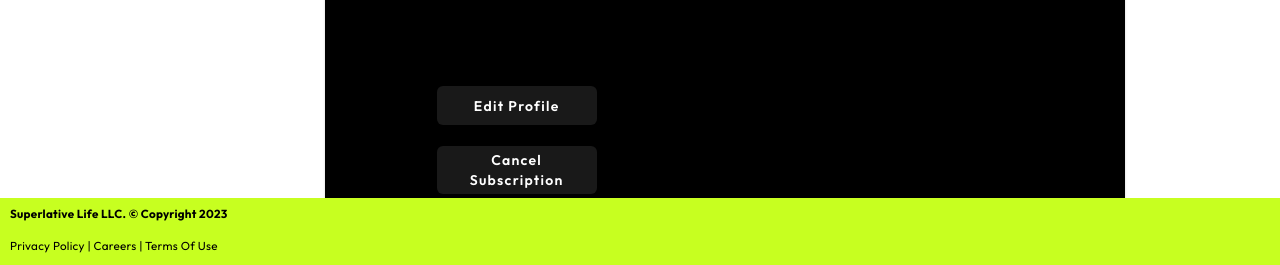
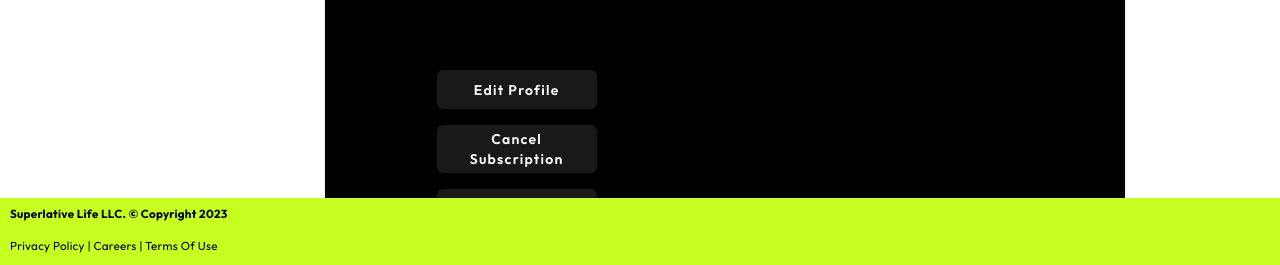
Before and after one commit to goodonone/celebrity-health-fitness-video-subscription, an Angular app in the folder finalProject/: page /profile/1 in a window 1280 px wide. Shown: the part 682-947 px from the top of the page. Built offline with nearby package versions, Linux system fonts and the light colour scheme; no server answers; sample sign-in values are in the browser's storage.

Commit message:
Modifications to profile page

```diff
--- a/finalProject/src/app/app.module.ts
+++ b/finalProject/src/app/app.module.ts
@@ -35,7 +35,6 @@ import { StepTwoPlanDetailsComponent } from './other-components/form/form-steps/
 import { StepTrackerIconsComponent} from './other-components/step-nav/step-tracker-icons.component';
 import { ProgressionButtonsComponent } from './other-components/progression-buttons/progression-buttons.component';
 import { SignUpComponent } from './components/sign-up/sign-up.component';
-import { MatSlideToggle } from '@angular/material/slide-toggle';
 import { StepThreeSummaryComponent } from './other-components/form/form-steps/step-three-summary/step-three-summary.component';
 import { StepFourPaymentComponent } from './other-components/form/form-steps/step-four-payment/step-four-payment.component';
 import { UpgradeComponent } from './components/upgrade/upgrade.component';
--- a/finalProject/src/app/components/checkout/checkout.component.html
+++ b/finalProject/src/app/components/checkout/checkout.component.html
@@ -1,4 +1,4 @@
-<div class="background">
+<!-- <div class="background">
     <div class="containerFlex">
         <div class="textContainer">
             <h1 class="checkOutText">Checkout</h1>
@@ -10,14 +10,13 @@
                         <mat-card class="innerCardTwo">
                             <div class="column">
                                 <app-step-four-payment></app-step-four-payment>
-                            </div>
-                            <!-- <app-form [loggedIn]="userLoggedIn"></app-form>
-                            <app-progression-buttons [loggedIn]="userLoggedIn"></app-progression-buttons> -->
-                        </mat-card>
+                            </div> -->
+                        <!-- </mat-card>
                     </div>
                 </mat-card-content>
             </mat-card>
         </div>
     </div>
 
-</div>
+</div> -->
+<p>checkout page</p>
--- a/finalProject/src/app/components/content/content.component.css
+++ b/finalProject/src/app/components/content/content.component.css
@@ -146,7 +146,7 @@ h1.liveVideoText {
     border-radius: 1rem;
     margin: auto;
     margin-top: 2rem;
-    padding-bottom: 0.8rem;
+    padding-bottom: 3rem;
 }
 
 /* .cardVideos {
@@ -172,9 +172,10 @@ mat-content {
 
 mat-card.cardVideosFirst {
     background-color:  rgb(2, 2, 2);
-    width: 18rem;
-    height: 12rem;
+    width: 23rem;
+    height: 10rem;
     margin: 2rem;
+    margin-top: 4rem;
     /* padding: 1rem; */
 }
 
@@ -305,7 +306,11 @@ mat-card.contentCardTwo,
     width: 100%;
     color: black;
     /* border-radius: 6px; */
-    margin-top: 6rem;
+    margin-top: 2rem;
+}
+
+.cardVideos{
+margin-top: 0.5rem;
 }
 
 mat-card.cardVideosSecondThird {
--- a/finalProject/src/app/components/content/content.component.html
+++ b/finalProject/src/app/components/content/content.component.html
@@ -49,7 +49,7 @@
                     <!-- <p class="loadingText">Loading...</p> -->
                     <div>
                       <div>
-                        <iframe width="288" height="192" [src]="video.sanitizedURL" frameborder="0" allowfullscreen></iframe>
+                        <iframe [src]="video.sanitizedURL" frameborder="0" allowfullscreen></iframe>
                       </div>
                       <div >
                         <h5 class="card-title mb-0">
@@ -78,7 +78,8 @@
   <div [ngClass]="{'payWall' : currentUser.tier === 'Just Looking' , 'disable' : currentUser.tier === 'Just Looking'}">
   <mat-card class="cardContainerTwo">
       <mat-card-header class="tierTwoThreeHeader">
-          <h1 class="tierName">{{currentUser.tier}}</h1>
+          <h1 class="tierName" *ngIf="!heading">{{currentUser.tier}}</h1>
+          <h1 class="tierName" *ngIf="heading">Motivated & All In</h1>
       </mat-card-header>
       <div class="toggle-area">
           <div class="toggle">
--- a/finalProject/src/app/components/profile/profile.component.css
+++ b/finalProject/src/app/components/profile/profile.component.css
@@ -186,7 +186,7 @@ h3.profileDetailsInputObjective{
     border-color: rgb(73, 73, 73);
     width: 10rem;
     /* color: white; */
-    margin-top: 15rem;
+    margin-top: 14rem;
     margin-left: 1rem;
 }
 
@@ -200,7 +200,7 @@ h3.profileDetailsInputObjective{
     background-color: rgb(25, 25, 25);
     /* border-color: rgb(0, 0, 0); */
     width: 10rem;
-    margin-top: 1.3rem;
+    margin-top: 1rem;
     margin-left: 1rem;
 }
 
@@ -216,6 +216,21 @@ h3.profileDetailsInputObjective{
     width: 10rem;
     /* color: white; */
     margin-top: 22rem;
+    margin-left: 1rem;
+}
+
+.btn-signOutButton{
+    height: 2.4rem;
+    padding-left: 0.6rem;
+    padding-right: 0.6rem;
+    border-radius: 6px;
+    cursor: pointer;
+    font-weight: 600;
+    background-color: rgb(25, 25, 25);
+    border-color: rgb(73, 73, 73);
+    width: 10rem;
+    /* color: white; */
+    margin-top: 1rem;
     margin-left: 1rem;
 }
 
@@ -279,7 +294,8 @@ h3.profileDetailsInputObjective{
 .btn-editProfileButton:hover,
 .btn-updateProfileButton:hover,
 .btn-cancelSubscriptionButton:hover,
-.btn-backButton:hover
+.btn-backButton:hover,
+.btn-signOutButton:hover
     {
     background-color: white;
     /* border-color: #C7FF20; */
@@ -350,7 +366,7 @@ h1.deleteProfileText{
     display: flex;
     justify-content: space-between;
     width: 30rem;
-    padding: 3rem 10rem 3rem 10rem;
+    padding: 1rem 10rem 3rem 10rem;
 }
 
 img.warningImg{
--- a/finalProject/src/app/components/profile/profile.component.html
+++ b/finalProject/src/app/components/profile/profile.component.html
@@ -11,7 +11,7 @@
             <div class="deleteProfileContainer" *ngIf="classAppliedDeleteProfile">
                 <div class="absoluteContainer">
                     <img class="warningImg" src="assets/Images/Exclamation.svg">
-                    <h1 class="deleteProfileText">You are about to <span class="underline">Cancel Your Membership.</span> <br>You will Lose All Access to Plan Specific Content & All Access to the Store. <br> <br> Proceeding will Delete All Traces of Your Profile.<br> This Step Cannot be Undone. <br><br> Proceed with Caution... <br><br> You will be Missed!</h1>
+                    <h1 class="deleteProfileText">You are about to <span class="underline">Cancel Your Membership.</span> <br>You will Lose All Access to Plan Specific <br> Content & All Access to the Store. <br>  Proceeding will Delete All Traces of Your Profile.<br> This Step Cannot be Undone. <br> Proceed with Caution... <br><br> You will be Missed!</h1>
                     <div class="cancelSubscriptionButtonContainer">
                         <button mat-button style="color:white" class="btn btn-backButton" type="submit" (click)="toggleDelete()">Keep <br> Subscription</button>
                         <button mat-button style="color:red" class="btn btn-cancelSubscriptionButtonFinal" id="cancelSub" (click)="goodbye()" type="submit">Cancel Subscription</button>
@@ -33,6 +33,7 @@
                                 <button mat-button style="color:white" class="btn btn-editPhotoButton" *ngIf="saveOrChange == true" id="buttonDisappear" (click)="toggleProfile()" form="profileForm" type="submit" (click)="editProfile()" [class.active]="classApplied">Save Picture</button>
                                 <button mat-button style="color:white" class="btn btn-editProfileButton" *ngIf="!editOrUpdate" (click)="toggleEditProfile()" id="buttonDisappearEdit" [class.active]="classAppliedTwo">Edit Profile</button>
                                 <button mat-button style="color:white" class="btn btn-cancelSubscriptionButton" *ngIf="!editOrUpdate" (click)="toggleDelete()" id="buttonDisappearEdit" [class.active]="classAppliedTwo">Cancel Subscription</button>
+                                <button mat-button style="color:white" class="btn btn-signOutButton" *ngIf="!editOrUpdate" (click)="logOut()" id="buttonDisappearEdit" [class.active]="classAppliedTwo">Sign Out</button>
 
                                 <!-- <button mat-button style="color:white" class="btn btn-editProfileButton" *ngIf="editOrUpdate" (click)="toggleEditProfile()" form="profileForm" type="submit" (click)="editProfile()">Update Profile</button> -->
                             </div>
--- a/finalProject/src/app/components/profile/profile.component.ts
+++ b/finalProject/src/app/components/profile/profile.component.ts
@@ -1,8 +1,10 @@
-import { Component, OnInit } from '@angular/core';
-import { ActivatedRoute, Router } from '@angular/router';
-import { subscribe } from 'diagnostics_channel';
-import { User } from '../../models/user';
-import { UserService } from '../../services/user.service';
+import { Component, OnInit} from '@angular/core';
+import { NavigationEnd, Router } from '@angular/router';
+import { ActivatedRoute } from '@angular/router';
+import { User } from 'src/app/models/user';
+import { CartService } from 'src/app/services/cart.service';
+import { UserService } from 'src/app/services/user.service';
+
 
 
 @Component({
@@ -27,12 +29,15 @@ export class ProfileComponent implements OnInit {
   classApplied = false;
   classAppliedTwo = false;
   onlyProfilePicture = true;
+  userIsLoggedIn : boolean = false;
+  cartQuantity=0;
+
 
   userId!: number;
   classAppliedDeleteProfile = false;
 
 
-  constructor(private userService: UserService, private router: Router, private actRoute: ActivatedRoute) { }
+  constructor(private userService: UserService, private router: Router, private actRoute: ActivatedRoute, private cartService: CartService) { }
 
   // ngOnInit(): void {
   //   const userId = this.actRoute.snapshot.paramMap.get("id") ?? "";
@@ -46,6 +51,14 @@ export class ProfileComponent implements OnInit {
     // this.loadUserProfile();
     // console.log('UserId:', this.UserId);
     this.fillProfile();
+    this.router.events.subscribe((event) =>{
+      if(event instanceof NavigationEnd) {
+        this.UpdateStatus();
+      }
+    });
+    this.cartService.getCartObservable().subscribe((newCart) => {
+      this.cartQuantity = newCart.totalCount;
+    });
 
 
   }
@@ -163,5 +176,20 @@ export class ProfileComponent implements OnInit {
       });
     }
 
+    UpdateStatus() {
+      this.userIsLoggedIn = this.userService.isloggedIn();
+      if (this.userIsLoggedIn) {
+        this.UserId = this.userService.getUserId() ?? "";
+      }
+    }
+
+    logOut() {
+      this.cartService.clearCart();
+      this.userService.logoutUser();
+      this.UpdateStatus();
+      this.router.navigate(['/home']);
 
     }
+
+
+}
--- a/finalProject/src/app/services/user.service.ts
+++ b/finalProject/src/app/services/user.service.ts
@@ -40,14 +40,10 @@ isloggedIn() {
 
 logoutUser() {
   localStorage.removeItem(this.tokenKey);
-
-
   localStorage.removeItem('billing');
   localStorage.removeItem(this.tierKey);
   localStorage.removeItem(this.userIdKey);
   localStorage.removeItem("cart");
-
-
 }
 
 getUserId() {
--- a/finalProject/src/app/services/youtube.service.ts
+++ b/finalProject/src/app/services/youtube.service.ts
@@ -8,9 +8,9 @@ import { Observable, map } from 'rxjs';
 })
 export class YoutubeService {
 
-  // apiKey : string = "AIzaSyBp8YWYpjuQCBHe4oT0G7tky8giCQXNMEQ";
+  apiKey : string = "AIzaSyBp8YWYpjuQCBHe4oT0G7tky8giCQXNMEQ";
   // apiKey: string = "0";
-  apiKey : string = "AIzaSyC5ec7xPUuyfS4_wuo9IupwKwMhQ0vJ3Oc";
+  // apiKey : string = "AIzaSyC5ec7xPUuyfS4_wuo9IupwKwMhQ0vJ3Oc";
 
   constructor(public http: HttpClient) { }
 
```
Also changed, not shown: finalProject/src/app/app.component.html (+3 -5 lines), finalProject/src/app/app.component.ts (+1 -7 lines), finalProject/src/app/components/content/content.component.ts (+12 -1 lines). Lines whose indentation alone changed are shown as unchanged.
